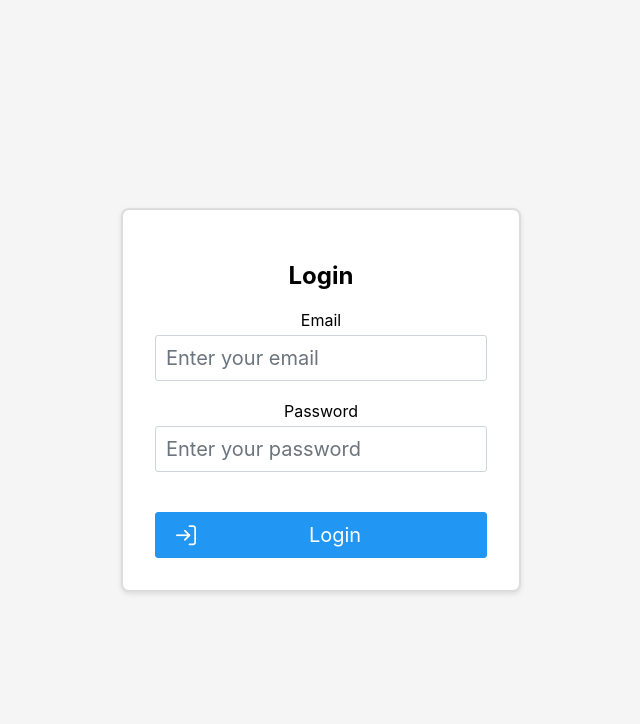
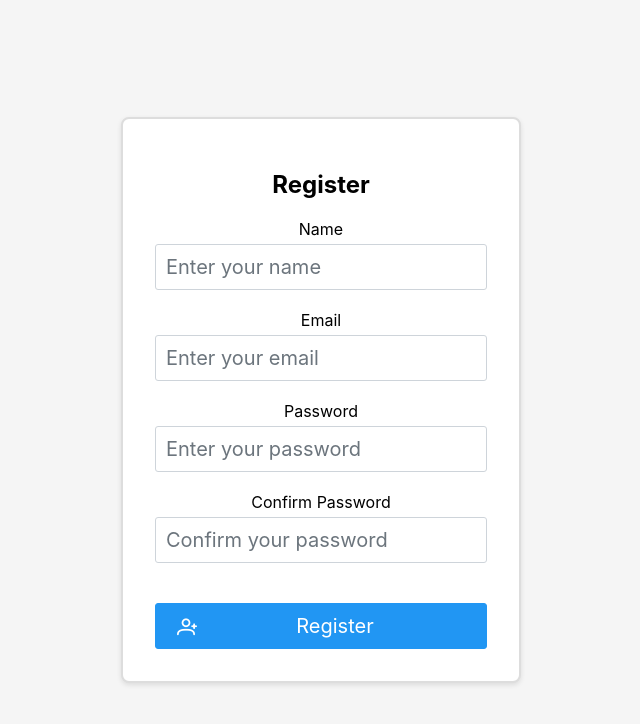
Before and after one commit to omar692002/dsWEB2025, a React (Create React App) app in the folder frontend/my-app/: page /register in a window 1280 px wide. Before the commit this address led to /login. Shown: the top 724 px of the page, without its empty margins (319-959 px from the left). Built offline with nearby package versions, Linux system fonts and the light colour scheme; no server answers.

Commit message:
added register but not final

```diff
--- a/frontend/my-app/src/components/LoginForm.js
+++ b/frontend/my-app/src/components/LoginForm.js
@@ -2,16 +2,20 @@ import React, { useState } from 'react';
 import { Button } from 'primereact/button';
 import { InputText } from 'primereact/inputtext';
 import './LoginStyle.css';
+import { useNavigate } from 'react-router-dom';
 
 export const LoginForm = ({ onLogin }) => {
   const [email, setEmail] = useState('');
   const [password, setPassword] = useState('');
+  const navigate = useNavigate()
 
   const handleSubmit = (e) => {
     e.preventDefault();
     onLogin(email, password);
   };
-
+  const handleRegisterRedirect = () => {
+    navigate('/register');
+  };
   return (
     <form onSubmit={handleSubmit}>
       <div className="login-form">
@@ -45,6 +49,15 @@ export const LoginForm = ({ onLogin }) => {
           icon="pi pi-sign-in"
           className="p-button-lg"
         />
+          <div className="register-link">
+          <span>Don't have an account? </span>
+          <Button
+            label="Register"
+            icon="pi pi-user-plus"
+            className="p-button-text p-button-sm"
+            onClick={handleRegisterRedirect}
+          />
+        </div>
       </div>
     </form>
   );
--- a/frontend/my-app/src/components/LoginStyle.css
+++ b/frontend/my-app/src/components/LoginStyle.css
@@ -38,3 +38,18 @@ h2 {
     width: 100%;
     margin-top: 20px;
 }
+.register-link {
+    display: flex;
+    justify-content: center;
+    margin-top: 15px;
+  }
+
+  .register-link span {
+    margin-right: 5px;
+    font-size: 14px;
+  }
+
+  .p-button-text {
+    padding: 0;
+    font-size: 14px;
+  }
--- a/frontend/my-app/src/components/Navbar.js
+++ b/frontend/my-app/src/components/Navbar.js
@@ -12,11 +12,10 @@ const Navbar = () => {
     if (!isAuthenticated) return null;
 
     const items = [
-        { label: 'Home', icon: 'pi pi-home', command: () => navigate('/') },
+        { label: 'Home', icon: 'pi pi-home', command: () => navigate('/home') },
         { label: 'Favorites', icon: 'pi pi-heart', command: () => navigate('/favorites') },
     ];
 
-    const start = <img height="40" className="mr-2" alt="Logo" />;
 
     const end =(
         <div className="navbar-end">
@@ -33,7 +32,7 @@ const Navbar = () => {
                     axios.post(process.env.REACT_APP_BACKEND_URL + "/controllers/utilisateurController.php/api/logout", {}, {
                         withCredentials: true
                     }).then((response) => {
-                        logout();  // This will update the auth context
+                        logout();
                     });
 
                 }}
@@ -41,7 +40,7 @@ const Navbar = () => {
         </div>
     )
 
-    return <Menubar model={items} start={start} end={end} />;
+    return <Menubar model={items} end={end} />;
 };
 
 export default Navbar;
--- /dev/null
+++ b/frontend/my-app/src/components/RegisterForm.js
@@ -0,0 +1,88 @@
+import React, { useState } from 'react';
+import { Button } from 'primereact/button';
+import { InputText } from 'primereact/inputtext';
+import './RegisterStyle.css';  // Add your own styling or customize
+
+export const RegisterForm = ({ onRegister }) => {
+  const [name, setName] = useState('');
+  const [email, setEmail] = useState('');
+  const [password, setPassword] = useState('');
+  const [confirmPassword, setConfirmPassword] = useState('');
+  const [error, setError] = useState('');
+
+  const handleSubmit = (e) => {
+    e.preventDefault();
+
+    if (password !== confirmPassword) {
+      setError('Passwords do not match!');
+      return;
+    }
+    if (!name || !email || !password || !confirmPassword) {
+      setError('All fields are required.');
+      return;
+    }
+
+    onRegister(name, email, password);
+  };
+
+  return (
+    <form onSubmit={handleSubmit}>
+      <div className="register-form">
+        <div className="p-field">
+          <label htmlFor="name" className="p-d-block">Name</label>
+          <InputText
+            id="name"
+            value={name}
+            onChange={(e) => setName(e.target.value)}
+            className="p-inputtext-lg"
+            placeholder="Enter your name"
+          />
+        </div>
+
+        <div className="p-field">
+          <label htmlFor="email" className="p-d-block">Email</label>
+          <InputText
+            id="email"
+            value={email}
+            onChange={(e) => setEmail(e.target.value)}
+            className="p-inputtext-lg"
+            placeholder="Enter your email"
+          />
+        </div>
+
+        <div className="p-field">
+          <label htmlFor="password" className="p-d-block">Password</label>
+          <InputText
+            id="password"
+            value={password}
+            onChange={(e) => setPassword(e.target.value)}
+            className="p-inputtext-lg"
+            type="password"
+            placeholder="Enter your password"
+          />
+        </div>
+
+        <div className="p-field">
+          <label htmlFor="confirmPassword" className="p-d-block">Confirm Password</label>
+          <InputText
+            id="confirmPassword"
+            value={confirmPassword}
+            onChange={(e) => setConfirmPassword(e.target.value)}
+            className="p-inputtext-lg"
+            type="password"
+            placeholder="Confirm your password"
+          />
+        </div>
+
+        {error && <div className="error-message">{error}</div>}
+
+        <Button
+          type="submit"
+          label="Register"
+          icon="pi pi-user-plus"
+          className="p-button-lg"
+        />
+      </div>
+    </form>
+  );
+};
--- /dev/null
+++ b/frontend/my-app/src/components/RegisterStyle.css
@@ -0,0 +1,63 @@
+.register-container {
+    display: flex;
+    justify-content: center;
+    align-items: center;
+    height: 100vh;
+    background-color: #f5f5f5;
+  }
+
+  .card {
+    background: #fff;
+    padding: 2rem;
+    border-radius: 8px;
+    box-shadow: 0 2px 5px rgba(0, 0, 0, 0.1);
+    width: 100%;
+    max-width: 400px;
+  }
+
+  h2 {
+    text-align: center;
+    margin-bottom: 20px;
+  }
+
+  .p-field {
+    margin-bottom: 20px;
+  }
+
+  .p-d-block {
+    display: block;
+    margin-bottom: 5px;
+  }
+
+  .p-inputtext-lg {
+    width: 100%;
+    padding: 10px;
+  }
+
+  .p-button-lg {
+    width: 100%;
+    margin-top: 20px;
+  }
+
+  .error-message {
+    color: red;
+    font-size: 14px;
+    text-align: center;
+    margin-top: 10px;
+  }
+
+  .register-link {
+    display: flex;
+    justify-content: center;
+    margin-top: 15px;
+  }
+
+  .register-link span {
+    margin-right: 5px;
+    font-size: 14px;
+  }
+
+  .p-button-text {
+    padding: 0;
+    font-size: 14px;
+  }
--- a/frontend/my-app/src/pages/Register.js
+++ b/frontend/my-app/src/pages/Register.js
@@ -0,0 +1,51 @@
+import React ,{ useState }from 'react';
+import axios from 'axios';
+import { RegisterForm } from '../components/RegisterForm';
+import { Toast } from 'primereact/toast';
+import { useAuth } from '../routes/useAuth';
+
+ const RegisterPage = () => {
+  const toast = React.useRef(null);
+  const [errorMessage, setErrorMessage] = useState('');
+  const { login } = useAuth();
+
+  const handleRegister = async (name, email, password) => {
+    if(name && email && password){
+      try {
+        const response = await axios.post(process.env.REACT_APP_BACKEND_URL + "/controllers/utilisateurController.php/api/register", {
+          nom: name,
+          email: email,
+          password: password
+        });
+        console.log(response.data);
+        if(response?.data?.message==="User registered successfully"){
+          toast.current.show({ severity: 'success', summary: 'Success', detail: response.data.message });
+          console.log("email",email,"password",password);
+
+          login(email,password);
+        }
+        if(response?.data?.error){
+          setErrorMessage(response.data.error);
+          toast.current.show({ severity: 'error', summary: 'Error', detail: errorMessage });
+        }
+      } catch (error) {
+        console.error('Registration failed:', error);
+      }
+    }else{
+      setErrorMessage("Please fill in all the fields");
+      toast.current.show({ severity: 'error', summary: 'Error', detail: errorMessage });
+    }
+
+  };
+
+  return (
+    <div className="register-container">
+      <Toast ref={toast} />
+      <div className="card">
+        <h2>Register</h2>
+        <RegisterForm onRegister={handleRegister} />
+      </div>
+    </div>
+  );
+};
+export default RegisterPage;
--- a/frontend/my-app/src/routes/AppRoutes.js
+++ b/frontend/my-app/src/routes/AppRoutes.js
@@ -2,6 +2,8 @@ import React from 'react';
 import {  Routes, Route} from 'react-router-dom';
 import Home from '../pages/Home';
 import Login from '../pages/Login';
+import RegisterPage from '../pages/Register';
+
 import Favorites from '../pages/Favorites';
 import Navbar from '../components/Navbar';
 import ProtectedRoute from './PrivateRoute';
@@ -10,7 +12,7 @@ const AppRoutes = () => {
   return (
     <Routes>
                     <Route path="/login" element={<Login />} />
-
+                    <Route path="register" element={<RegisterPage/>}/>
                     <Route
                         path="/*"
                         element={
@@ -19,6 +21,7 @@ const AppRoutes = () => {
                                 <Routes>
                                     <Route path="/home" element={<Home />} />
                                     <Route path="/favorites" element={<Favorites />} />
+
                                 </Routes>
                             </ProtectedRoute>
                         }
```
Also changed, not shown: 1 other file (tests, documents, lock files or other folders).
